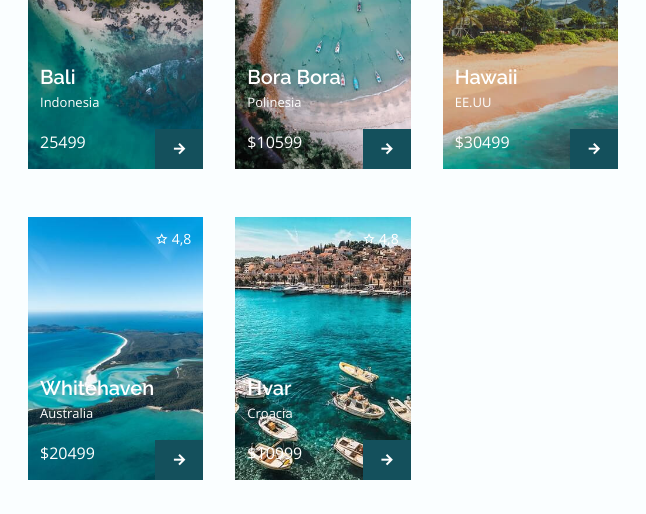
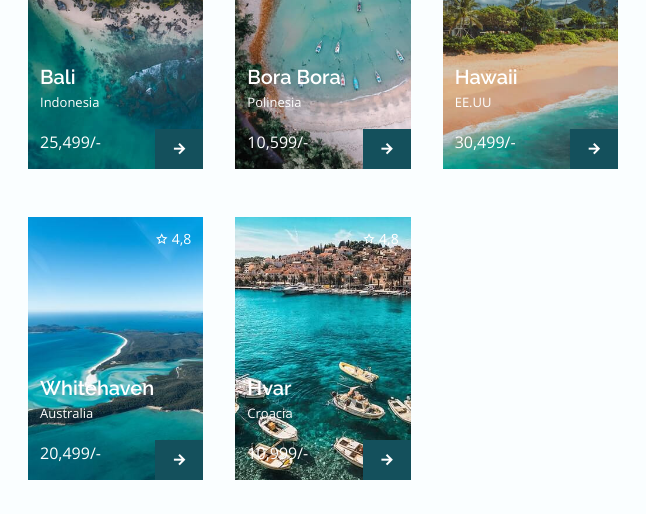
Before and after one commit to Krishna-sai-09/Travel-Website, a plain HTML site: page index.html in a window 1280 px wide. Shown: the part 3340-3854 px from the top of the page, 317-963 px from the left. Drawn offline with nearby package versions, Linux system fonts and the light colour scheme.

Commit message:
Updated rates index.html

```diff
--- a/index.html
+++ b/index.html
@@ -303,7 +303,7 @@
               <div class="place__data">
                 <h3 class="place__title">Bali</h3>
                 <span class="place__subtitle">Indonesia</span>
-                <span class="place__price">25499</span>
+                <span class="place__price">25,499/-</span>
               </div>
             </div>
 
@@ -325,7 +325,7 @@
               <div class="place__data">
                 <h3 class="place__title">Bora Bora</h3>
                 <span class="place__subtitle">Polinesia</span>
-                <span class="place__price">$10599</span>
+                <span class="place__price">10,599/-</span>
               </div>
             </div>
 
@@ -347,7 +347,7 @@
               <div class="place__data">
                 <h3 class="place__title">Hawaii</h3>
                 <span class="place__subtitle">EE.UU</span>
-                <span class="place__price">$30499</span>
+                <span class="place__price">30,499/-</span>
               </div>
             </div>
 
@@ -369,7 +369,7 @@
               <div class="place__data">
                 <h3 class="place__title">Whitehaven</h3>
                 <span class="place__subtitle">Australia</span>
-                <span class="place__price">$20499</span>
+                <span class="place__price">20,499/-</span>
               </div>
             </div>
 
@@ -391,7 +391,7 @@
               <div class="place__data">
                 <h3 class="place__title">Hvar</h3>
                 <span class="place__subtitle">Croacia</span>
-                <span class="place__price">$10999</span>
+                <span class="place__price">10,999/-</span>
               </div>
             </div>
 
```
